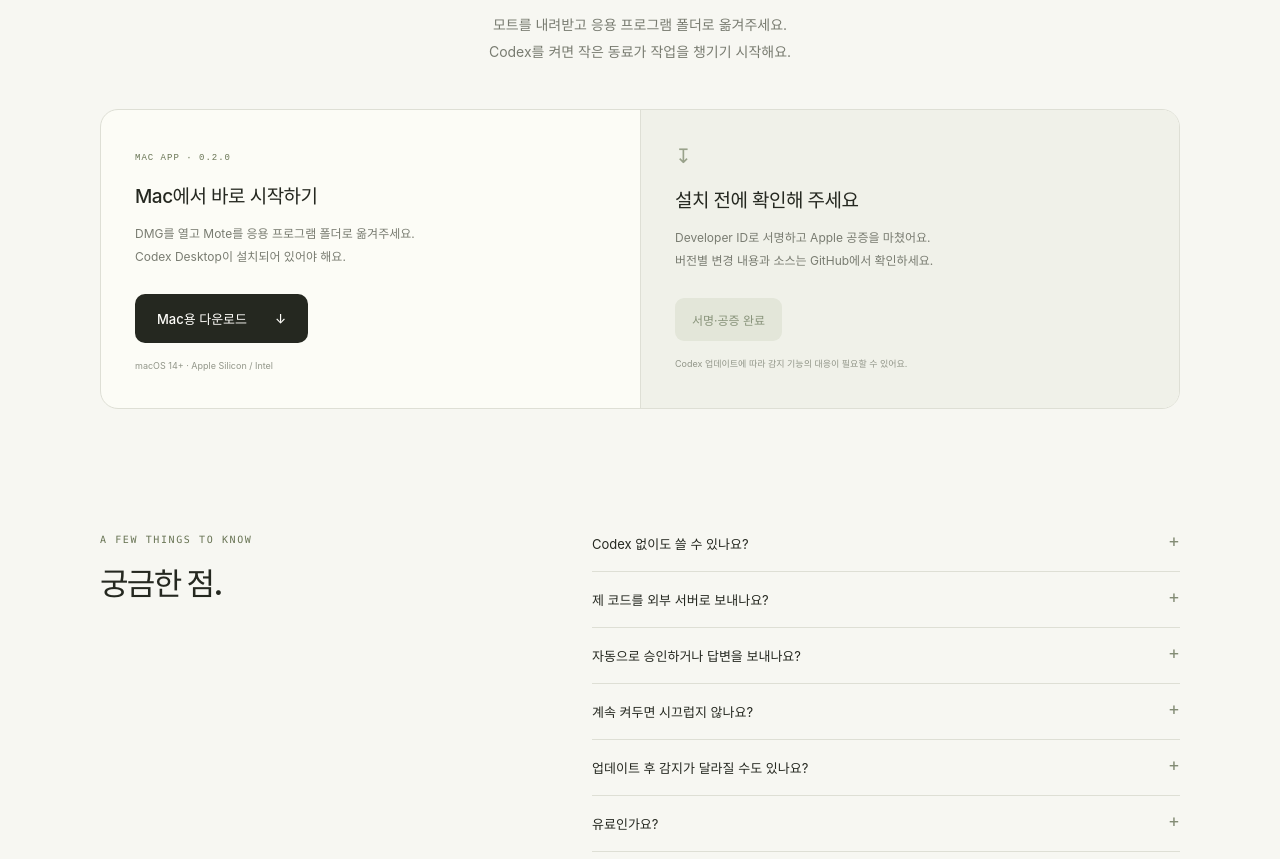
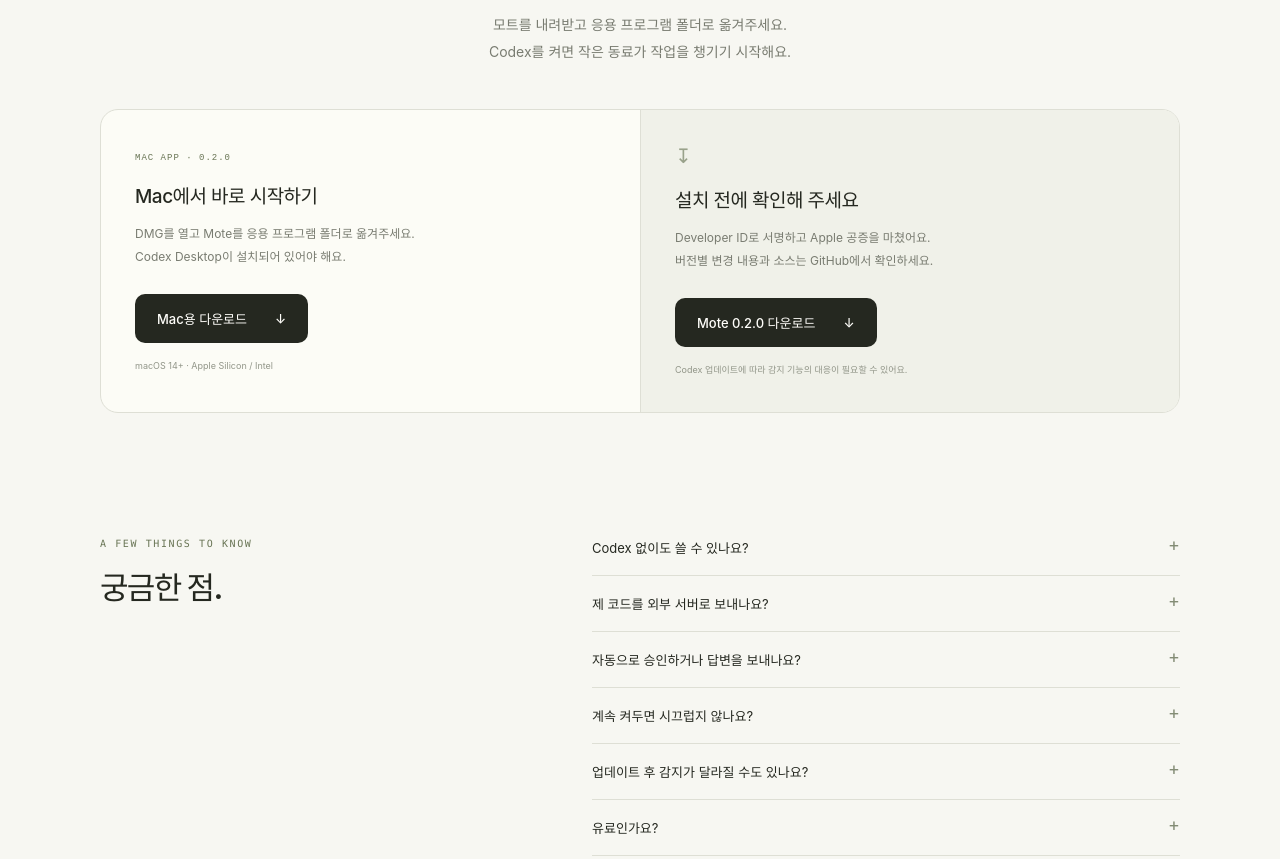
Before and after one commit to shinhanseo/mote, a plain HTML site: page website/index.html in a window 1280 px wide. Shown: the part 3535-4394 px from the top of the page. Drawn offline with Linux system fonts and the light colour scheme.

Commit message:
Add direct download button to installation notice card

```diff
--- a/website/index.html
+++ b/website/index.html
@@ -39,7 +39,7 @@
 <article class="feature"><div class="feature-copy"><span class="overline">03 / WHERE YOU ARE</span><h2>다른 모니터에 있어도,<br>모트가 찾아갈게요.</h2><p>맥북 옆에 모니터를 연결해도 괜찮아요.<br>마우스가 있는 화면, 주 모니터, 원하는 모니터.<br>알림을 받을 위치를 직접 고르세요.</p></div><div class="displays-scene"><div class="monitor-large"><div class="screen-note"><img src="assets/mote-icon.png" width="28" height="28" alt=""><div><b>모트 · 작업이 끝났어요</b><small>로그인 화면 구현</small></div></div><span class="screen-pointer">↖</span></div><div class="monitor-stand"></div><div class="laptop"><div></div><span></span></div><div class="scene-caption">지금 작업하는 화면으로.</div></div></article>
 </section>
 <section class="local-section"><div class="wrap local-inner"><div><span class="overline">SMALL APP. CLOSE TO HOME.</span><h2>당신의 작업은,<br>당신의 Mac에.</h2></div><div class="local-copy"><p>모트는 로컬 작업 기록을 읽고<br>Codex Desktop의 상태를 확인해요.</p><ul><li>추가 AI API 키 없이</li><li>모트 계정이나 별도 작업 서버 없이</li><li>자동 승인이나 대화 수정 없이</li></ul><small>Codex 자체의 모델 사용과 네트워크 연결은 별개예요.<br>업데이트 확인은 공개 GitHub 저장소에 접속합니다.</small></div></div></section>
-<section id="start" class="start wrap"><span class="overline">EARLY DAYS, LITTLE DUST.</span><h2>작은 동료를<br>당신의 메뉴바에.</h2><p>모트를 내려받고 응용 프로그램 폴더로 옮겨주세요.<br>Codex를 켜면 작은 동료가 작업을 챙기기 시작해요.</p><div class="start-options"><div><span class="release-badge">MAC APP · 0.2.0</span><h3>Mac에서 바로 시작하기</h3><p>DMG를 열고 Mote를 응용 프로그램 폴더로 옮겨주세요.<br>Codex Desktop이 설치되어 있어야 해요.</p><a class="button dark" href="https://github.com/shinhanseo/mote/releases/download/v0.2.0/Mote-0.2.0.dmg">Mac용 다운로드 <span aria-hidden="true">↓</span></a><small>macOS 14+ · Apple Silicon / Intel</small></div><div class="release-note"><span class="release-icon" aria-hidden="true">↧</span><h3>설치 전에 확인해 주세요</h3><p>Developer ID로 서명하고 Apple 공증을 마쳤어요.<br>버전별 변경 내용과 소스는 GitHub에서 확인하세요.</p><span class="unavailable">서명·공증 완료</span><small>Codex 업데이트에 따라 감지 기능의 대응이 필요할 수 있어요.</small></div></div></section>
+<section id="start" class="start wrap"><span class="overline">EARLY DAYS, LITTLE DUST.</span><h2>작은 동료를<br>당신의 메뉴바에.</h2><p>모트를 내려받고 응용 프로그램 폴더로 옮겨주세요.<br>Codex를 켜면 작은 동료가 작업을 챙기기 시작해요.</p><div class="start-options"><div><span class="release-badge">MAC APP · 0.2.0</span><h3>Mac에서 바로 시작하기</h3><p>DMG를 열고 Mote를 응용 프로그램 폴더로 옮겨주세요.<br>Codex Desktop이 설치되어 있어야 해요.</p><a class="button dark" href="https://github.com/shinhanseo/mote/releases/download/v0.2.0/Mote-0.2.0.dmg">Mac용 다운로드 <span aria-hidden="true">↓</span></a><small>macOS 14+ · Apple Silicon / Intel</small></div><div class="release-note"><span class="release-icon" aria-hidden="true">↧</span><h3>설치 전에 확인해 주세요</h3><p>Developer ID로 서명하고 Apple 공증을 마쳤어요.<br>버전별 변경 내용과 소스는 GitHub에서 확인하세요.</p><a class="button dark" href="https://github.com/shinhanseo/mote/releases/download/v0.2.0/Mote-0.2.0.dmg">Mote 0.2.0 다운로드 <span aria-hidden="true">↓</span></a><small>Codex 업데이트에 따라 감지 기능의 대응이 필요할 수 있어요.</small></div></div></section>
 <section id="questions" class="faq wrap"><div><span class="overline">A FEW THINGS TO KNOW</span><h2>궁금한 점.</h2></div><div class="faq-list"><details><summary>Codex 없이도 쓸 수 있나요?</summary><p>모트는 Codex Desktop의 작업을 살펴보는 보조 앱이에요. 설치된 Codex Desktop과 로컬 작업 기록이 필요합니다. 다른 AI 도구와 아이폰 연동은 현재 제공하지 않아요.</p></details><details><summary>제 코드를 외부 서버로 보내나요?</summary><p>모트의 작업 감지는 Mac 안에서 이뤄져요. 대화나 코드를 모트의 서버로 보내지 않습니다. 다만 Codex 자체의 AI 서비스 이용과, 직접 누르는 GitHub 업데이트 확인은 별개예요.</p></details><details><summary>자동으로 승인하거나 답변을 보내나요?</summary><p>아니요. 모트는 상태를 알려주고 해당 대화로 이동시켜 줍니다. 실제 승인과 답변은 Codex에서 직접 해요.</p></details><details><summary>계속 켜두면 시끄럽지 않나요?</summary><p>승인·질문·완료·오류 알림과 소리를 따로 설정할 수 있어요. 30분 동안 알림을 쉬거나, 답변을 나중에 보기로 남겨둘 수도 있습니다. macOS의 동작 줄이기 설정도 따릅니다.</p></details><details><summary>업데이트 후 감지가 달라질 수도 있나요?</summary><p>네. 현재 Codex Desktop의 로컬 데이터와 비공개 실시간 연결 방식에 의존합니다. Codex 업데이트에 따라 대응이 필요할 수 있으며, 지원하지 않는 연결 형식은 앱의 진단 화면에 표시해요.</p></details><details><summary>유료인가요?</summary><p>현재 저장소에서 소스를 확인하고 직접 빌드할 수 있습니다. 유료 상품이나 결제는 아직 제공하지 않으며, 향후 가격 정책도 정하지 않았어요.</p></details></div></section>
 <section class="outro wrap"><div class="fairy outro-fairy" aria-hidden="true"><span class="eye left"></span><span class="eye right"></span><span class="mouth"></span></div><h2>작은 먼지가 챙겨둘게요.</h2><a class="text-link" href="https://github.com/shinhanseo/mote" target="_blank" rel="noopener">mote on GitHub <span aria-hidden="true">↗</span></a></section>
 </main><footer class="footer wrap"><a class="brand" href="#">mote<span>.</span></a><span>조용히, 같이 만드는 중.</span><a href="https://github.com/shinhanseo/mote/issues" target="_blank" rel="noopener">피드백 보내기 ↗</a><small>Independent app. Not affiliated with OpenAI.</small></footer>
```
